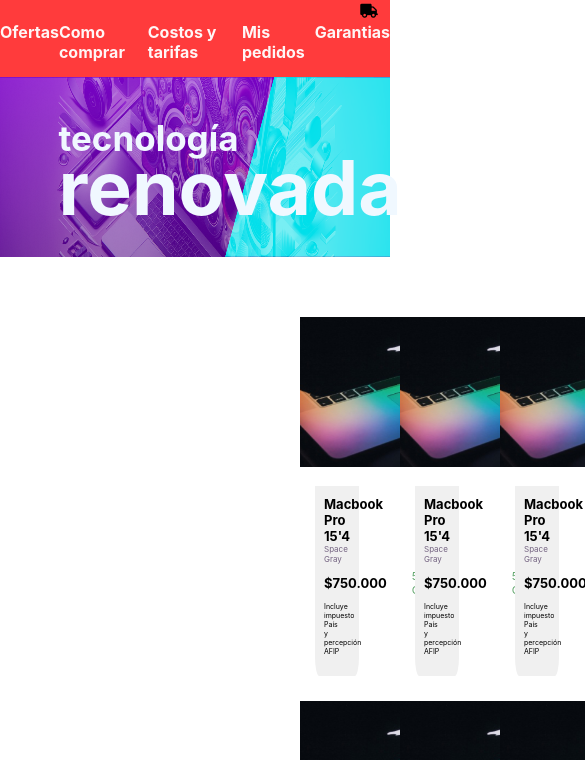
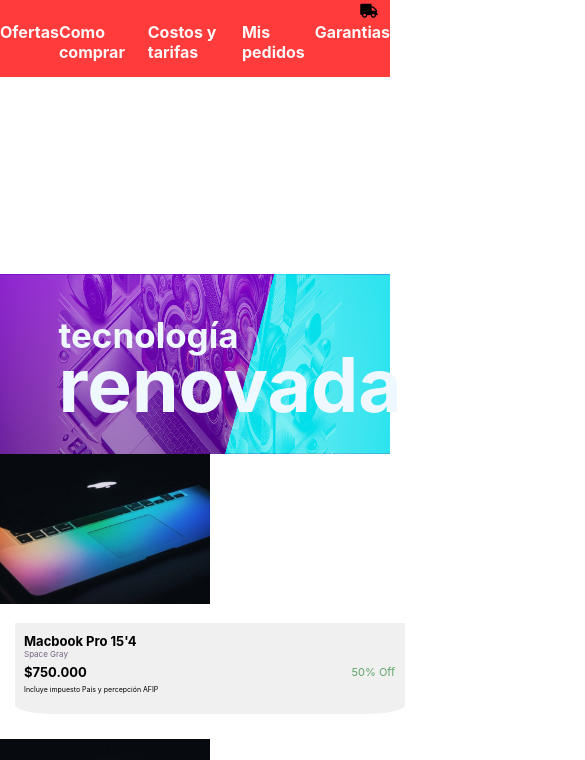
Before and after one commit to AndresRwboop123/starter, a plain HTML site: page index.html in a window 390 px wide. Shown: the part 76-836 px from the top of the page, 585 px wide, since content can reach past the window. Drawn offline with Linux system fonts and the light colour scheme.

Commit message:
Update index.html

```diff
--- a/index.html
+++ b/index.html
@@ -363,6 +363,37 @@
 
 
 
+/*media query de telefono*/
+
+@media (max-width: 425px){
+
+header{
+
+  width: 100%;
+  height: 350px;
+  display: flex;
+  flex-wrap: wrap;
+  flex-direction: column;
+
+}
+
+
+.product-container {
+     columns: 1;
+    /* padding: 60px 300px; */
+    column-gap: 100px;
+    padding: 0px 0px 0px 0px;
+}
+
+.lineasepa {
+    position: relative;
+    left: 50px;
+    width: 120px;
+}
+
+}
+
+
 
 
 
```
